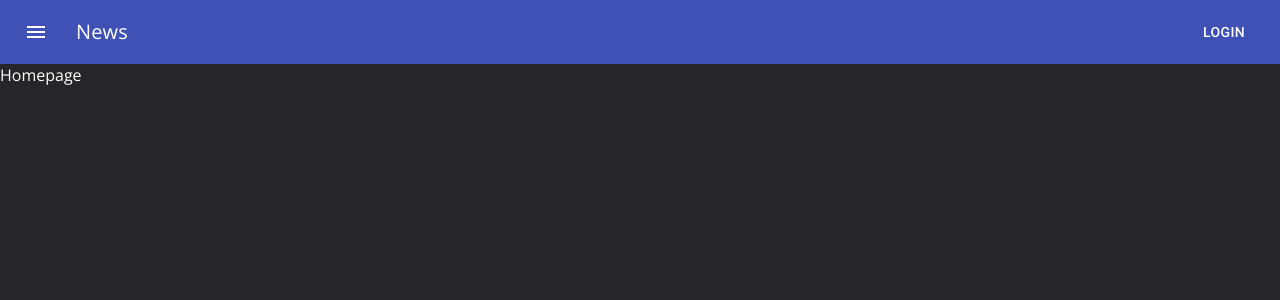
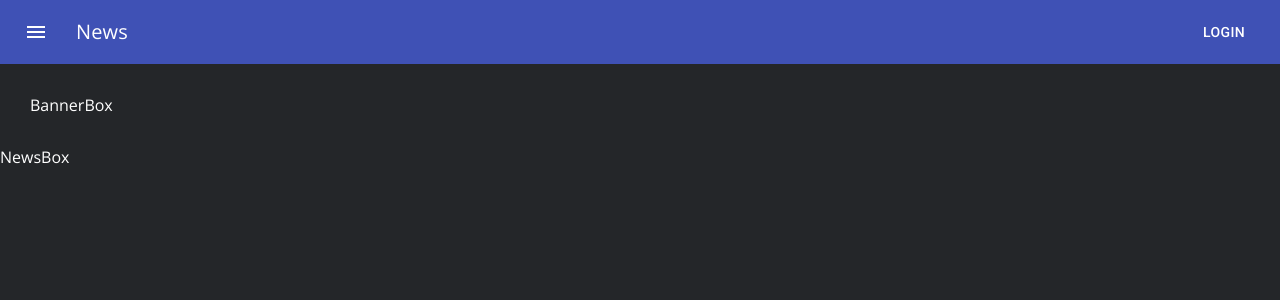
Before and after one commit to Mythotic-Tinker-Station/mythotic-website, a React (Create React App) app: page / in a window 1280 px wide. Shown: the top 300 px of the page. Built offline with nearby package versions, Linux system fonts and the light colour scheme.

Commit message:
Adjusting homepage

```diff
--- a/src/containers/Home/Home.module.css
+++ b/src/containers/Home/Home.module.css
@@ -0,0 +1,4 @@
+.bannerbox {
+    padding: 30px
+
+}
--- a/src/containers/Home/Home.tsx
+++ b/src/containers/Home/Home.tsx
@@ -1,15 +1,20 @@
-import React, { Component } from 'react';
+import React, { Component, Fragment } from 'react';
+import Box from '@material-ui/core/Box'
+
+import classes from './Home.module.css'
 
 class HomePage extends Component {
-    constructor(props: any) {
-        super(props)
-    }
 
     render() {
         return (
-            <div>
-                Homepage
-            </div>
+            <Fragment>
+                <Box className={classes.bannerbox}>
+                    BannerBox
+                </Box>
+                <Box>
+                    NewsBox
+                </Box>
+            </Fragment>
         )
     }
 }
--- a/tsconfig.json
+++ b/tsconfig.json
@@ -5,9 +5,8 @@
       "dom",
       "dom.iterable",
       "esnext",
-      "ES6"
+      "es6"
     ],
-    "lib": ["es6", "dom"],
     "noImplicitAny": true,
     "noImplicitThis": true,
     "strictNullChecks": true,
```
